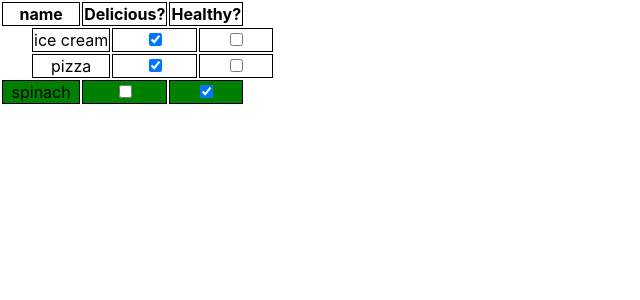
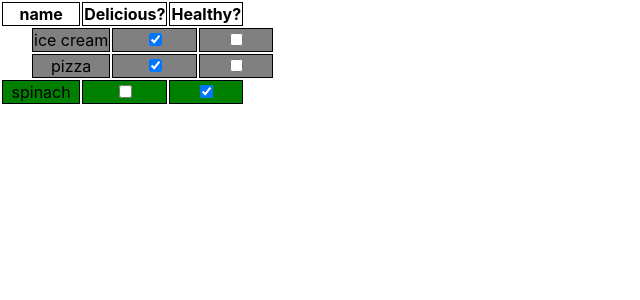
Before and after one commit to MiLandry/bookish-engine, a React (Create React App) app: page / in a window 1280 px wide. Shown: the top 300 px of the page, without its empty margins (0-640 px from the left). Built offline with nearby package versions, Linux system fonts and the light colour scheme.

Commit message:
animate row

```diff
--- a/src/App.css
+++ b/src/App.css
@@ -25,6 +25,24 @@ td {
   }
 }
 
+@keyframes shift-healthy {
+  from {
+    background-color: gray;
+  }
+  to {
+    background-color: green;
+  }
+}
+
+@keyframes shift-unhealthy {
+  from {
+    background-color: green;
+  }
+  to {
+    background-color: gray;
+  }
+}
+
 .delicious {
   transform: translateX(30px);
   animation-name: shift-right;
@@ -48,4 +66,12 @@ td {
 
 .healthy {
   background-color: green;
+  animation-name: shift-healthy;
+  animation-duration: 0.8s;
 }
+
+.not-healthy {
+  background-color: grey;
+  animation-name: shift-unhealthy;
+  animation-duration: 0.8s;
+}
--- a/src/FoodRow/FoodRow.js
+++ b/src/FoodRow/FoodRow.js
@@ -2,7 +2,9 @@ import React, { Component } from "react"
 import PropTypes from "prop-types"
 
 const FoodRow = ({ label, isDelicious, isHealthy, onChange, id, isLoaded }) => {
-  let className = isDelicious ? "delicious" : "not-delicious"
+  let className = ""
+  className += isDelicious ? "delicious" : "not-delicious"
+  className += isHealthy ? " healthy" : " not-healthy"
   if (isLoaded) {
     className += " animate"
   }
```
